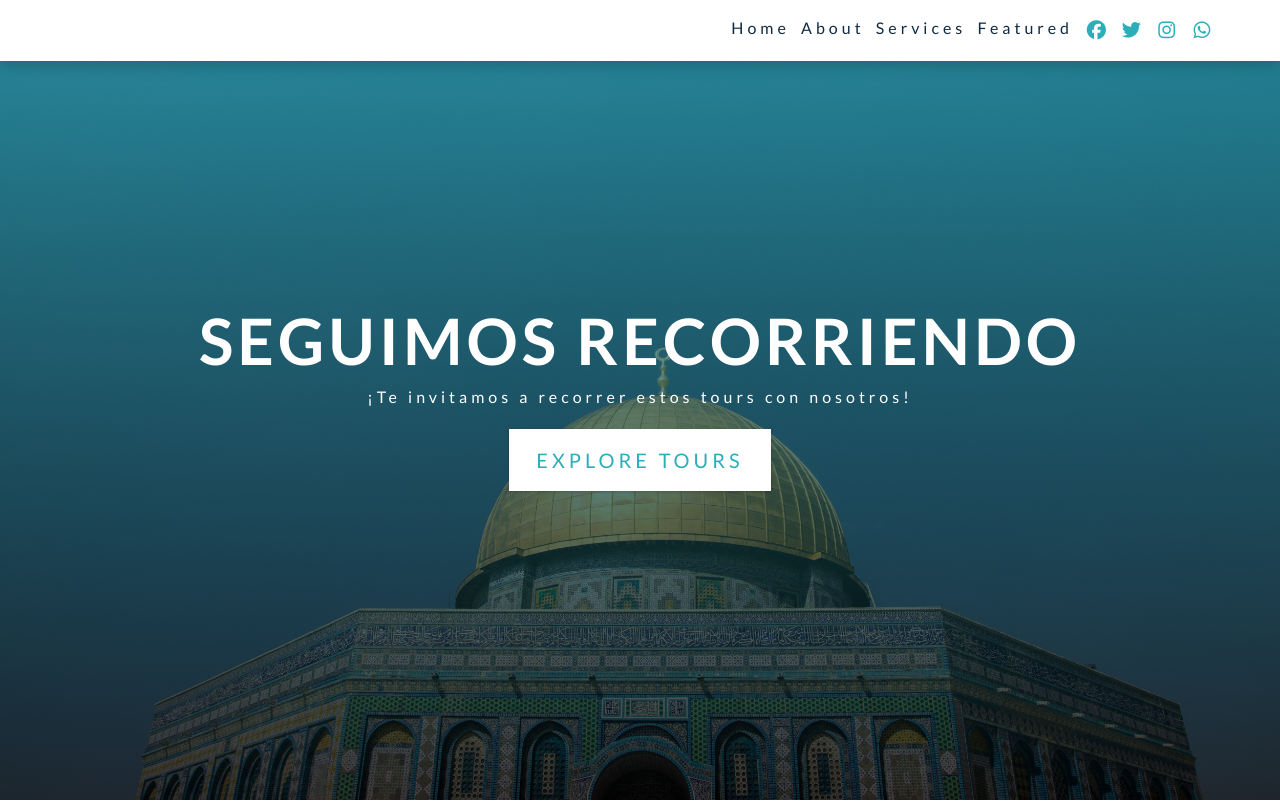
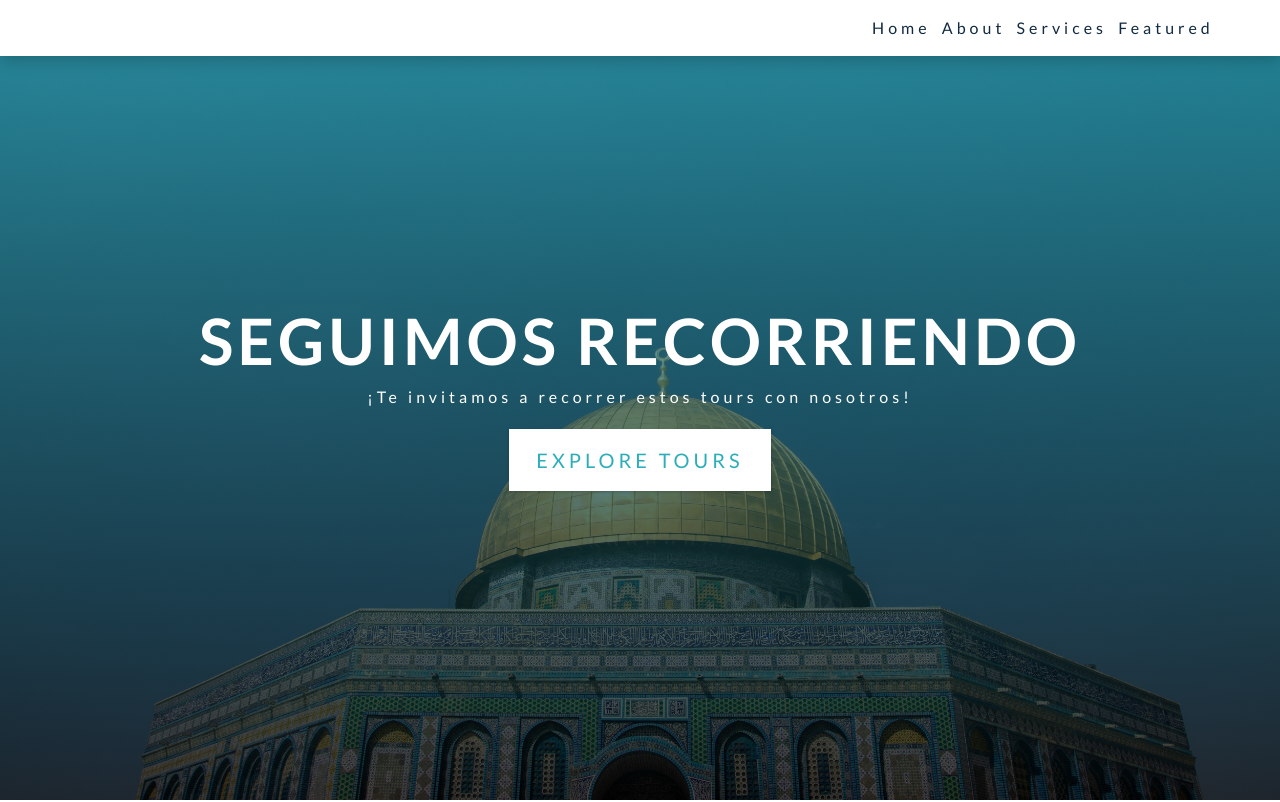
Before and after one commit to Dahianasislo/Viajes, a plain HTML site: page index.html in a window 1280 px wide. Shown: the top 802 px of the page. Drawn offline with Linux system fonts and the light colour scheme; a script that the page names is missing.

Commit message:
modificando!!

```diff
--- a/index.html
+++ b/index.html
@@ -65,29 +65,7 @@
           <!-- end of single link -->
           <!-- single link -->
 
-        <ul class="nav-icons">
-          <li>
 
-            <a href="https://www.facebook.com" target="_blank" class="nav-icon"><i class="fab fa-facebook"></i></a>
-          </li>
-          <li>
-
-            <a href="https://www.twitter.com" target="_blank" class="nav-icon"><i class="fab fa-twitter"></i></a>
-          </li>
-          <li>
-
-            <a href="https://www.instagram.com" target="_blank" class="nav-icon"><i class="fab fa-instagram"></i></a>
-          </li>
-          <li>
-
-            <a href="https://www.whatsapp.com" target="_blank" class="nav-icon"><i class="fab fa-whatsapp"></i></a>
-          </li>
-
-
-
-
-          <!-- end of nav social media icons -->
-        </ul>
       </nav>
       <!-- end of navbar -->
       <!-- hero component -->
```
